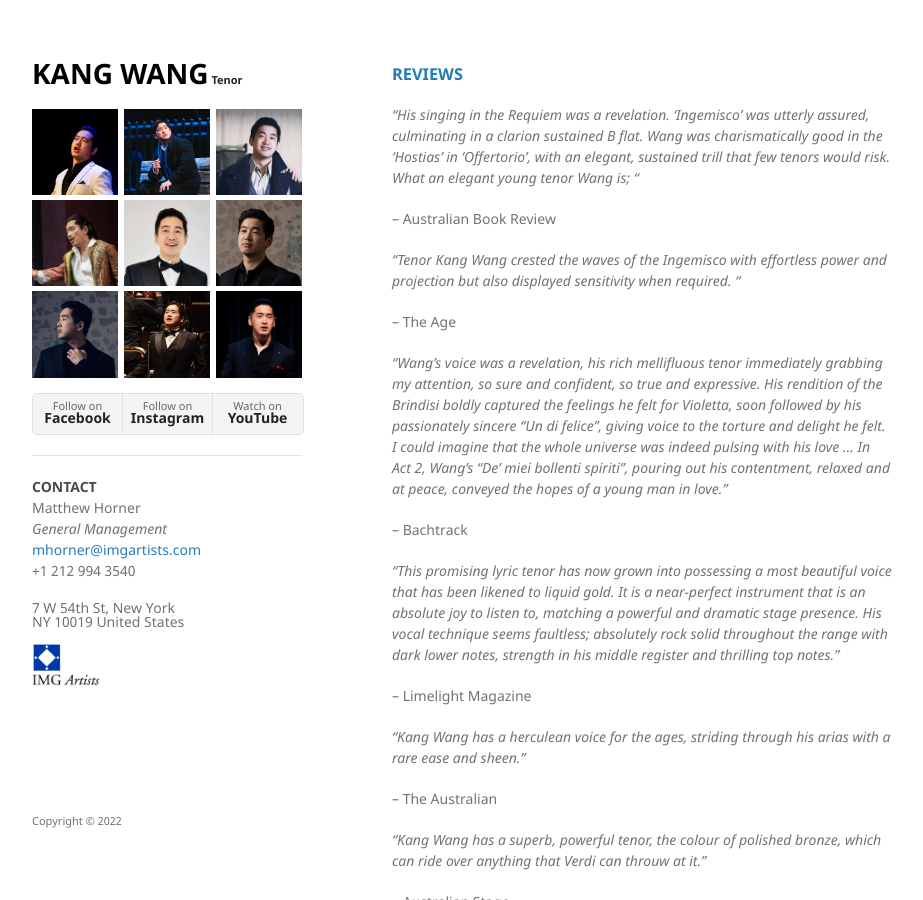
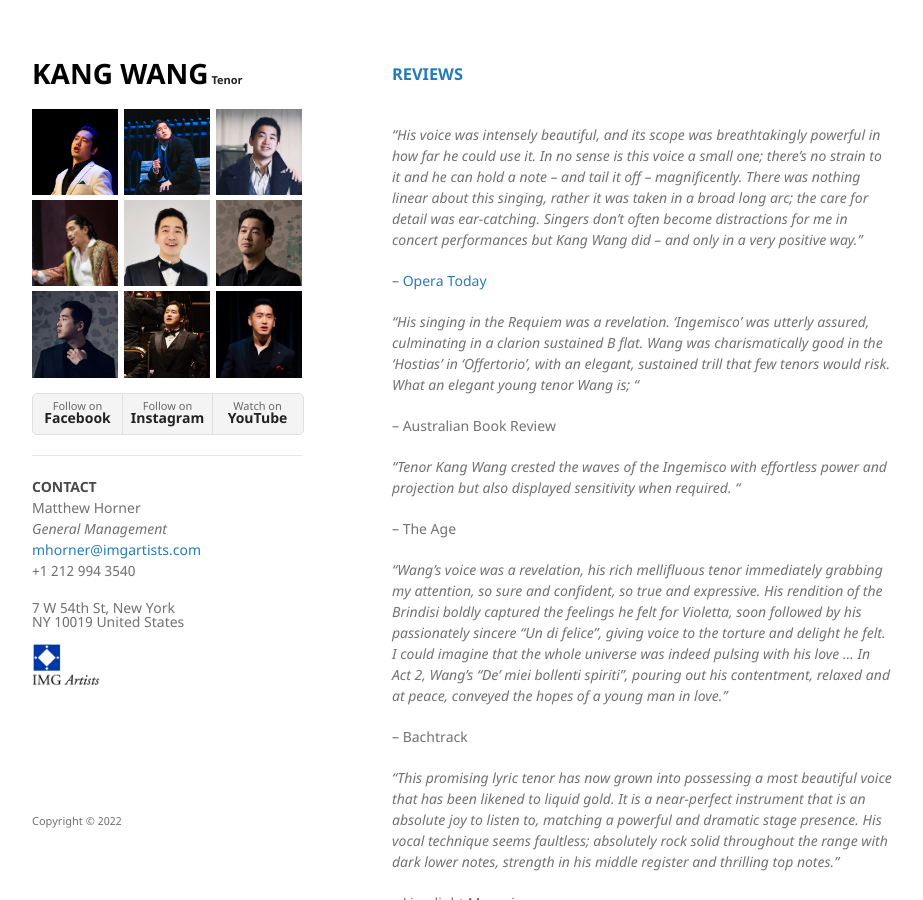
Before and after one commit to kwopera/kwt, a Jekyll site: the page built from reviews.md, in a window 1280 px wide and 900 px high. Shown: the whole window, without its empty margins (178-1101 px from the left). Built offline with Jekyll 4.4.1, drawn with Linux system fonts in a browser that asks for light colours; our own code applies the rules of GitHub Pages for plain Markdown files.

Commit message:
update review

```diff
--- a/reviews.md
+++ b/reviews.md
@@ -1,5 +1,11 @@
 <h3 id="reviews"><a href="{{ "/reviews.html" | absolute_url }}#reviews">REVIEWS</a></h3>
 <br/>
+
+_"His voice was intensely beautiful, and its scope was breathtakingly powerful in how far he could use it. In no sense is this voice a small one; there’s no strain to it and he can hold a note – and tail it off – magnificently. There was nothing linear about this singing, rather it was taken in a broad long arc; the care for detail was ear-catching. Singers don’t often become distractions for me in concert performances but Kang Wang did – and only in a very positive way."_
+
+-- <a href="https://operatoday.com/2023/01/tan-duns-buddha-passion-a-flawed-work-which-isnt-all-it-seems/">Opera Today</a>
+
+
 _“His singing in the Requiem was a revelation. ‘Ingemisco’ was utterly assured, culminating in a clarion sustained B flat. Wang was charismatically good in the ‘Hostias’ in ‘Offertorio’, with an elegant, sustained trill that few tenors would risk. What an elegant young tenor Wang is; “_
 
 -- Australian Book Review
```
